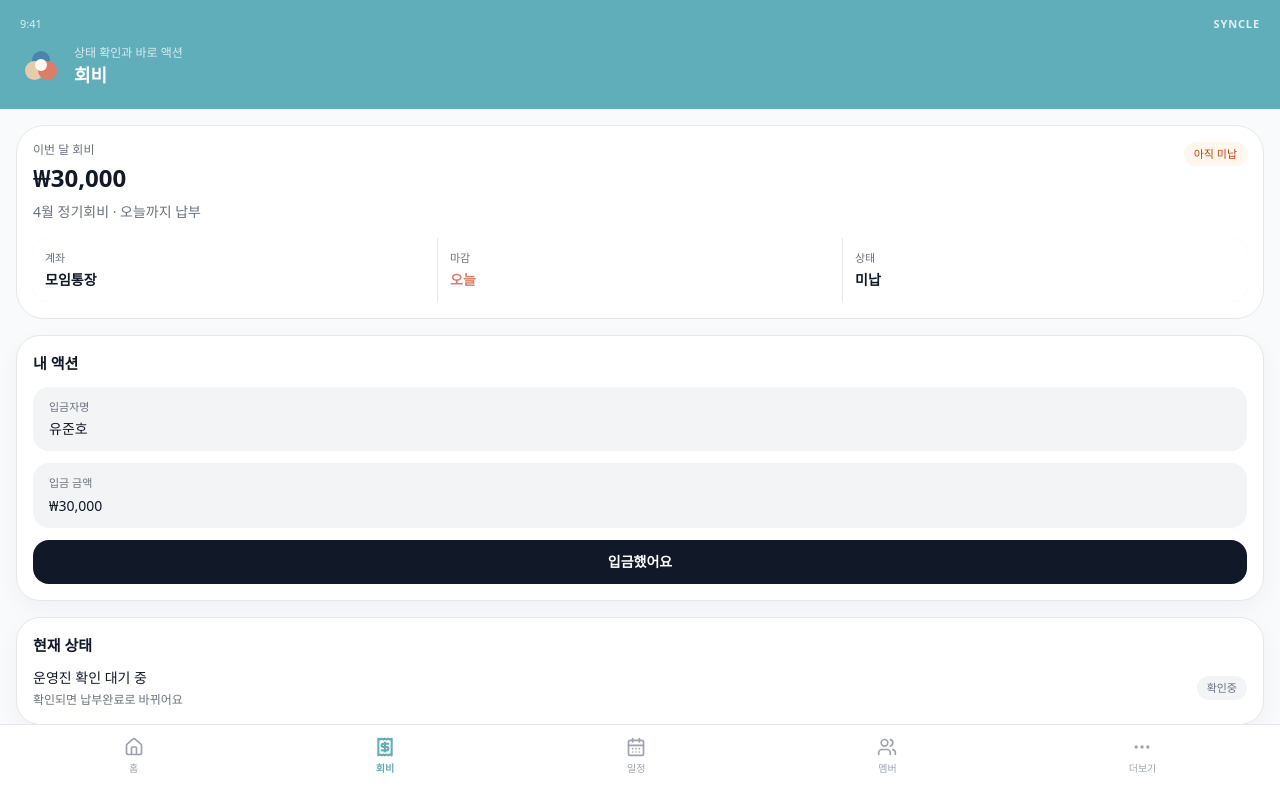
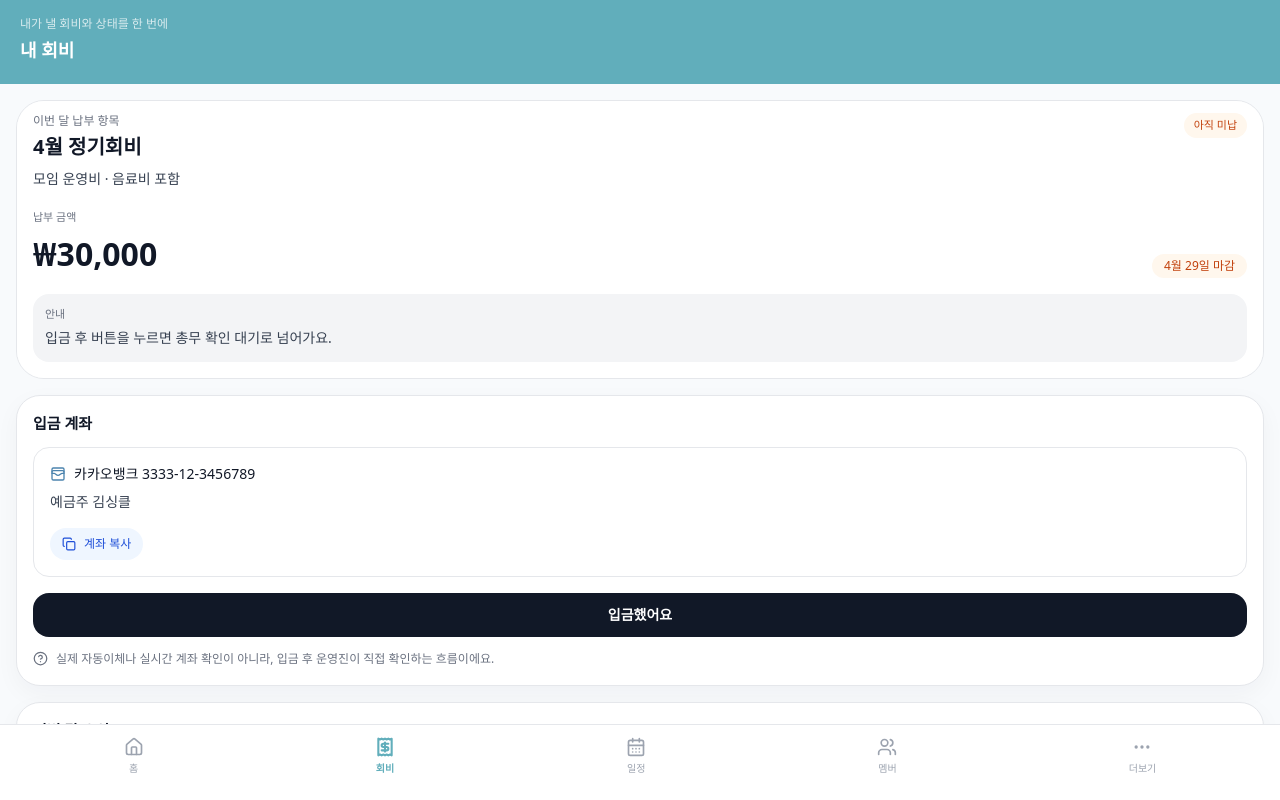
Before and after one commit to onedoonamoo-boop/SYNCLE, a React (Vite) app: page /fee in a window 1280 px wide. Built offline with nearby package versions, Linux system fonts and the light colour scheme.

Commit message:
feat: Update FeePage with payment history and improved UI

```diff
--- a/src/pages/FeePage.tsx
+++ b/src/pages/FeePage.tsx
@@ -1,6 +1,46 @@
-import { CreditCard, ChevronRight } from 'lucide-react'
-import SyncleMark from '@/components/SyncleMark'
+import { useMemo, useState } from 'react'
+import {
+  Check,
+  ChevronRight,
+  Copy,
+  CircleHelp,
+  WalletCards,
+} from 'lucide-react'
 import { synclePalette as palette } from '@/lib/synclePalette'
+
+type FeeStatusTone = 'neutral' | 'coral' | 'mint' | 'blue'
+
+type PaymentHistoryItem = {
+  month: string
+  amount: string
+  paidAt: string
+  statusLabel: string
+  tone: FeeStatusTone
+}
+
+const historyItems: PaymentHistoryItem[] = [
+  {
+    month: '3월 정기회비',
+    amount: '₩30,000',
+    paidAt: '2026.03.02 확인완료',
+    statusLabel: '완료',
+    tone: 'mint',
+  },
+  {
+    month: '2월 정기회비',
+    amount: '₩30,000',
+    paidAt: '2026.02.01 확인완료',
+    statusLabel: '완료',
+    tone: 'mint',
+  },
+  {
+    month: '1월 신입 회비',
+    amount: '₩10,000',
+    paidAt: '2026.01.12 확인완료',
+    statusLabel: '완료',
+    tone: 'blue',
+  },
+]
 
 function Surface({
   title,
@@ -12,7 +52,7 @@ function Surface({
   children: React.ReactNode
 }) {
   return (
-    <div
+    <section
       className="rounded-[24px] border bg-white p-4"
       style={{
         borderColor: palette.line,
@@ -22,21 +62,29 @@ function Surface({
       {(title || action) && (
         <div className="mb-3 flex items-center justify-between">
           {title ? (
-            <div className="text-[15px] font-semibold" style={{ color: palette.ink }}>
+            <h2
+              className="text-[15px] font-semibold"
+              style={{ color: palette.ink }}
+            >
               {title}
-            </div>
+            </h2>
           ) : (
             <div />
           )}
+
           {action ? (
-            <button className="text-xs font-medium" style={{ color: palette.blue }}>
+            <button
+              className="text-xs font-medium"
+              style={{ color: palette.blue }}
+            >
               {action}
             </button>
           ) : null}
         </div>
       )}
+
       {children}
-    </div>
+    </section>
   )
 }
 
@@ -45,7 +93,7 @@ function StatusChip({
   tone = 'neutral',
 }: {
   label: string
-  tone?: 'neutral' | 'coral' | 'mint' | 'blue'
+  tone?: FeeStatusTone
 }) {
   const tones = {
     neutral: { bg: palette.bgMuted, color: palette.muted },
@@ -66,176 +114,273 @@ function StatusChip({
   )
 }
 
-function FeeRow({
-  name,
-  state,
-  tone,
+function SummaryCard({
+  label,
+  value,
+  tone = 'neutral',
 }: {
-  name: string
-  state: string
-  tone: 'neutral' | 'coral' | 'mint'
+  label: string
+  value: string
+  tone?: FeeStatusTone
 }) {
+  const valueColor =
+    tone === 'coral'
+      ? palette.coral
+      : tone === 'mint'
+        ? palette.successText
+        : tone === 'blue'
+          ? palette.infoText
+          : palette.ink
+
   return (
-    <div className="flex items-center justify-between py-2">
-      <div className="flex items-center gap-3">
     <div
-          className="flex h-10 w-10 items-center justify-center rounded-2xl"
-          style={{ backgroundColor: palette.bgMuted, color: palette.text }}
+      className="rounded-2xl p-3"
+      style={{ backgroundColor: palette.bgMuted }}
     >
-          <CreditCard size={18} />
+      <div className="text-[11px]" style={{ color: palette.muted }}>
+        {label}
       </div>
-        <span className="text-sm font-medium" style={{ color: palette.ink }}>
-          {name}
-        </span>
-      </div>
-
-      <div className="flex items-center gap-2">
-        <StatusChip label={state} tone={tone} />
-        <ChevronRight size={16} color="#9CA3AF" />
+      <div className="mt-1 text-base font-semibold" style={{ color: valueColor }}>
+        {value}
       </div>
     </div>
   )
 }
 
-const MEMBERS = [
-  { name: '유준호', state: '확인중', tone: 'neutral' as const },
-  { name: '김민지', state: '납부완료', tone: 'mint' as const },
-  { name: '이준호', state: '미납', tone: 'coral' as const },
-]
-
-export default function FeePage() {
+function HistoryRow({
+  item,
+}: {
+  item: PaymentHistoryItem
+}) {
   return (
+    <button className="flex w-full items-center justify-between py-1 text-left">
       <div>
-      {/* 공통 민트 헤더 */}
-      <div style={{ backgroundColor: palette.signature }}>
-        <div className="px-5 pb-5 pt-4 text-white">
-          <div className="mb-3 flex items-center justify-between text-[11px] text-white/80">
-            <span>9:41</span>
-            <span style={{ letterSpacing: '0.08em', fontWeight: 600 }}>SYNCLE</span>
+        <div className="text-sm font-medium" style={{ color: palette.ink }}>
+          {item.month}
         </div>
-
-          <div className="flex items-center gap-3">
-            <SyncleMark size={42} />
-            <div>
-              <div className="text-xs text-white/75">상태 확인과 바로 액션</div>
-              <div className="text-lg font-semibold">회비</div>
-            </div>
-          </div>
+        <div className="mt-1 text-xs" style={{ color: palette.muted }}>
+          {item.paidAt}
         </div>
       </div>
 
+      <div className="ml-3 flex items-center gap-2">
+        <div className="text-sm font-semibold" style={{ color: palette.ink }}>
+          {item.amount}
+        </div>
+        <StatusChip label={item.statusLabel} tone={item.tone} />
+        <ChevronRight size={16} color="#9CA3AF" />
+      </div>
+    </button>
+  )
+}
+
+export default function FeePage() {
+  const [submitted, setSubmitted] = useState(false)
+  const [copied, setCopied] = useState(false)
+
+  const currentStatus = useMemo(() => {
+    if (submitted) {
+      return {
+        label: '확인 대기',
+        tone: 'blue' as FeeStatusTone,
+        description: '입금 알림을 보냈어요. 총무가 확인하면 완료로 바뀌어요.',
+      }
+    }
+
+    return {
+      label: '아직 미납',
+      tone: 'coral' as FeeStatusTone,
+      description: '입금 후 버튼을 누르면 총무 확인 대기로 넘어가요.',
+    }
+  }, [submitted])
+
+  const handleCopy = async () => {
+    try {
+      await navigator.clipboard.writeText('카카오뱅크 3333-12-3456789 김싱클')
+      setCopied(true)
+      setTimeout(() => setCopied(false), 1800)
+    } catch {
+      setCopied(false)
+    }
+  }
+
+  return (
+    <div
+      style={{
+        backgroundColor: palette.bgSoft,
+        minHeight: '100%',
+      }}
+    >
+      {/* 상단 헤더 */}
+      <div style={{ backgroundColor: palette.signature }}>
+        <div className="px-5 pb-5 pt-4 text-white">
+          <div className="text-xs text-white/75">내가 낼 회비와 상태를 한 번에</div>
+          <div className="mt-1 text-lg font-semibold">내 회비</div>
+        </div>
+      </div>
+
+      {/* 본문 */}
       <div className="space-y-4 p-4">
-        {/* 기본 히어로: 뉴트럴 */}
+        {/* 현재 납부 카드 */}
+        <section
+          className="overflow-hidden rounded-[28px] border bg-white"
+          style={{ borderColor: palette.line }}
+        >
           <div
-          className="rounded-[28px] border bg-white p-4"
-          style={{ borderColor: palette.line }}
+            className="px-4 pb-4 pt-3"
+            style={{ backgroundColor: palette.bg }}
           >
             <div className="flex items-start justify-between gap-3">
               <div>
                 <div className="text-xs" style={{ color: palette.muted }}>
-                이번 달 회비
+                  이번 달 납부 항목
                 </div>
-              <div className="mt-1 text-2xl font-semibold" style={{ color: palette.ink }}>
-                ₩30,000
+                <div className="mt-1 text-xl font-semibold" style={{ color: palette.ink }}>
+                  4월 정기회비
                 </div>
-              <div className="mt-2 text-sm" style={{ color: palette.muted }}>
-                4월 정기회비 · 오늘까지 납부
+                <div className="mt-2 text-sm" style={{ color: palette.text }}>
+                  모임 운영비 · 음료비 포함
                 </div>
               </div>
 
-            <StatusChip label="아직 미납" tone="coral" />
+              <StatusChip label={currentStatus.label} tone={currentStatus.tone} />
             </div>
 
-          <div className="mt-4 grid grid-cols-3 gap-px overflow-hidden rounded-2xl" style={{ backgroundColor: palette.line }}>
-            <div className="bg-white px-3 py-3">
+            <div className="mt-5 flex items-end justify-between gap-3">
+              <div>
                 <div className="text-[11px]" style={{ color: palette.muted }}>
-                계좌
+                  납부 금액
                 </div>
-              <div className="mt-1 text-sm font-semibold" style={{ color: palette.ink }}>
-                모임통장
-              </div>
-            </div>
-            <div className="bg-white px-3 py-3">
-              <div className="text-[11px]" style={{ color: palette.muted }}>
-                마감
-              </div>
-              <div className="mt-1 text-sm font-semibold" style={{ color: palette.coral }}>
-                오늘
-              </div>
-            </div>
-            <div className="bg-white px-3 py-3">
-              <div className="text-[11px]" style={{ color: palette.muted }}>
-                상태
-              </div>
-              <div className="mt-1 text-sm font-semibold" style={{ color: palette.ink }}>
-                미납
-              </div>
-            </div>
+                <div className="mt-1 text-[32px] font-semibold" style={{ color: palette.ink }}>
+                  ₩30,000
                 </div>
               </div>
 
-        {/* 내 액션 */}
-        <Surface title="내 액션">
-          <div className="space-y-3">
-            <div
-              className="rounded-2xl px-4 py-3"
-              style={{ backgroundColor: palette.bgMuted }}
-            >
-              <div className="text-[11px]" style={{ color: palette.muted }}>
-                입금자명
-              </div>
-              <div className="mt-1 text-sm font-medium" style={{ color: palette.ink }}>
-                유준호
+              <div className="rounded-full px-3 py-1 text-xs font-medium" style={{
+                backgroundColor: palette.warnBg,
+                color: palette.warnText,
+              }}>
+                4월 29일 마감
               </div>
             </div>
 
             <div
-              className="rounded-2xl px-4 py-3"
+              className="mt-4 rounded-2xl p-3"
               style={{ backgroundColor: palette.bgMuted }}
             >
               <div className="text-[11px]" style={{ color: palette.muted }}>
-                입금 금액
+                안내
               </div>
-              <div className="mt-1 text-sm font-medium" style={{ color: palette.ink }}>
-                ₩30,000
+              <div className="mt-1 text-sm leading-6" style={{ color: palette.text }}>
+                {currentStatus.description}
+              </div>
+            </div>
+          </div>
+        </section>
+
+        {/* 계좌 정보 + 액션 */}
+        <Surface title="입금 계좌">
+          <div
+            className="rounded-2xl border p-4"
+            style={{ borderColor: palette.line, backgroundColor: palette.bg }}
+          >
+            <div className="flex items-center gap-2">
+              <WalletCards size={16} color={palette.blue} />
+              <div className="text-sm font-medium" style={{ color: palette.ink }}>
+                카카오뱅크 3333-12-3456789
               </div>
             </div>
 
+            <div className="mt-2 text-sm" style={{ color: palette.text }}>
+              예금주 김싱클
+            </div>
+
             <button
-              className="w-full rounded-2xl px-4 py-3 text-sm font-semibold text-white"
+              onClick={handleCopy}
+              className="mt-4 inline-flex items-center gap-2 rounded-full px-3 py-2 text-xs font-medium"
+              style={{
+                backgroundColor: palette.infoBg,
+                color: palette.infoText,
+              }}
+            >
+              {copied ? <Check size={14} /> : <Copy size={14} />}
+              {copied ? '복사 완료' : '계좌 복사'}
+            </button>
+          </div>
+
+          <button
+            onClick={() => setSubmitted(true)}
+            disabled={submitted}
+            className="mt-4 w-full rounded-2xl px-4 py-3 text-sm font-semibold text-white transition-opacity disabled:cursor-default disabled:opacity-60"
             style={{ backgroundColor: palette.ink }}
           >
-              입금했어요
+            {submitted ? '입금 알림 보냄' : '입금했어요'}
           </button>
+
+          <div className="mt-3 flex items-start gap-2">
+            <CircleHelp size={15} color={palette.muted} className="mt-0.5" />
+            <p className="text-xs leading-5" style={{ color: palette.muted }}>
+              실제 자동이체나 실시간 계좌 확인이 아니라, 입금 후 운영진이 직접 확인하는 흐름이에요.
+            </p>
           </div>
         </Surface>
 
-        {/* 상태 안내 */}
-        <Surface title="현재 상태">
-          <div className="flex items-center justify-between">
-            <div>
-              <div className="text-sm font-medium" style={{ color: palette.ink }}>
-                운영진 확인 대기 중
-              </div>
-              <div className="mt-1 text-xs" style={{ color: palette.muted }}>
-                확인되면 납부완료로 바뀌어요
-              </div>
-            </div>
-            <StatusChip label="확인중" tone="neutral" />
+        {/* 요약 */}
+        <Surface title="이번 달 요약">
+          <div className="grid grid-cols-3 gap-2">
+            <SummaryCard
+              label="내 상태"
+              value={submitted ? '확인 대기' : '미납'}
+              tone={submitted ? 'blue' : 'coral'}
+            />
+            <SummaryCard label="지난달" value="완료" tone="mint" />
+            <SummaryCard label="누적 미납" value="0건" />
           </div>
         </Surface>
 
-        {/* 운영용 상태 목록 */}
-        <Surface title="멤버별 납부 상태" action="전체보기">
-          <div>
-            {MEMBERS.map((member, idx) => (
-              <div key={member.name}>
-                <FeeRow name={member.name} state={member.state} tone={member.tone} />
-                {idx < MEMBERS.length - 1 ? (
-                  <div className="h-px" style={{ backgroundColor: palette.line }} />
+        {/* 최근 납부 내역 */}
+        <Surface title="최근 납부 내역" action="전체">
+          <div className="space-y-3">
+            {historyItems.map((item, index) => (
+              <div key={`${item.month}-${item.amount}`}>
+                <HistoryRow item={item} />
+                {index < historyItems.length - 1 ? (
+                  <div
+                    className="mt-3 h-px"
+                    style={{ backgroundColor: palette.line }}
+                  />
                 ) : null}
               </div>
             ))}
+          </div>
+        </Surface>
+
+        {/* 하단 안내 */}
+        <Surface title="도움말">
+          <div className="space-y-3">
+            <div
+              className="rounded-2xl p-3"
+              style={{ backgroundColor: palette.bgMuted }}
+            >
+              <div className="text-sm font-medium" style={{ color: palette.ink }}>
+                회비 상태는 언제 바뀌나요?
+              </div>
+              <div className="mt-1 text-xs leading-5" style={{ color: palette.muted }}>
+                총무가 입금 내역을 확인하면 ‘확인 대기’에서 ‘완료’로 바뀌어요.
+              </div>
+            </div>
+
+            <div
+              className="rounded-2xl p-3"
+              style={{ backgroundColor: palette.bgMuted }}
+            >
+              <div className="text-sm font-medium" style={{ color: palette.ink }}>
+                금액이 다르거나 문의가 있으면?
+              </div>
+              <div className="mt-1 text-xs leading-5" style={{ color: palette.muted }}>
+                운영진에게 바로 문의하거나 공지의 회비 안내를 다시 확인해 주세요.
+              </div>
+            </div>
           </div>
         </Surface>
       </div>
```
Lines whose indentation alone changed are shown as unchanged.
